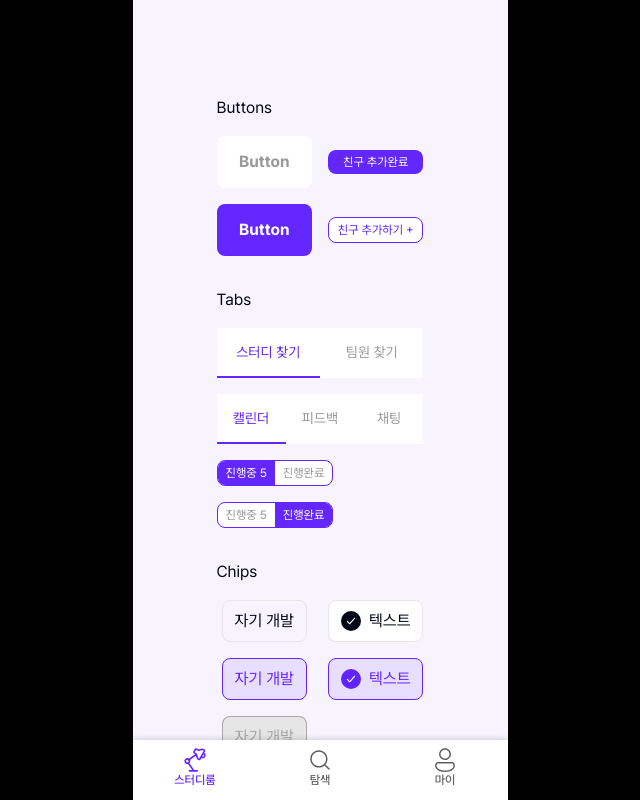
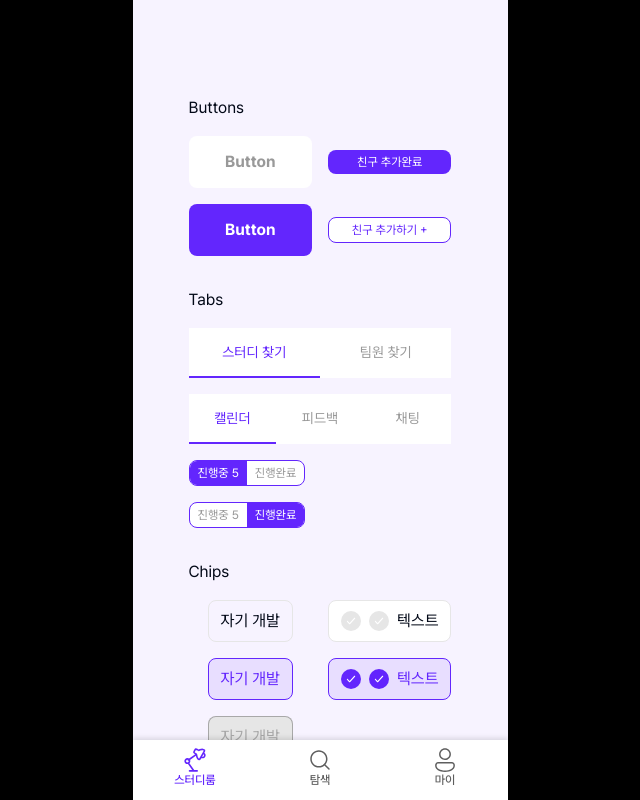
Before and after one commit to SuaJeong-winter/Swith_snProject, a Next.js app: page /component-demo in a window 1280 px wide. Shown: the top 800 px of the page, without its empty margins (320-960 px from the left). Built offline with nearby package versions, Linux system fonts and the light colour scheme.

Commit message:
refactor: chip 컴포넌트 secondary 스타일 수정 및 아이콘 추가

```diff
--- a/src/components/ui/chip.tsx
+++ b/src/components/ui/chip.tsx
@@ -3,6 +3,7 @@ import * as TogglePrimitive from '@radix-ui/react-toggle'
 import { cva, type VariantProps } from 'class-variance-authority'
 
 import { cn } from '~/utils/cn'
+import ChipCheck from '~/assets/chip_check.svg'
 
 const chipVariants = cva(
   'inline-flex items-center justify-center rounded-lg text-normal font-normal ring-offset-background transition-colors hover:bg-muted hover:text-muted-foreground focus-visible:outline-none focus-visible:ring-2 focus-visible:ring-ring focus-visible:ring-offset-2 disabled:pointer-events-none disabled:opacity-50 gap-2',
@@ -12,7 +13,7 @@ const chipVariants = cva(
         default:
           'border border-meetie-gray-20 bg-transparent hover:bg-primary/10 hover:text-primary data-[state=on]:bg-primary/10 data-[state=on]:text-primary data-[state=on]:border-primary',
         secondary:
-          'border border-meetie-gray-20 bg-background hover:bg-primary/10 hover:text-primary data-[state=on]:bg-primary/10 data-[state=on]:text-primary data-[state=on]:border-primary',
+          'border border-meetie-gray-20 bg-background hover:bg-primary/10 hover:text-primary data-[state=on]:bg-primary/10 data-[state=on]:text-primary data-[state=on]:border-primary [&>svg]:hover:text-primary/50 [&>svg]:data-[state=on]:text-primary [&>svg]:text-meetie-gray-20',
         muted:
           'bg-meetie-gray-20 border border-meetie-gray-40/80 text-meetie-gray-40/80',
       },
@@ -31,12 +32,15 @@ const Chip = React.forwardRef<
   React.ElementRef<typeof TogglePrimitive.Root>,
   React.ComponentPropsWithoutRef<typeof TogglePrimitive.Root> &
     VariantProps<typeof chipVariants>
->(({ className, variant, size, ...props }, ref) => (
+>(({ className, variant, size, children, ...props }, ref) => (
   <TogglePrimitive.Root
     ref={ref}
     className={cn(chipVariants({ variant, size, className }))}
     {...props}
-  />
+  >
+    {variant === 'secondary' && <ChipCheck />}
+    {children}
+  </TogglePrimitive.Root>
 ))
 
 Chip.displayName = TogglePrimitive.Root.displayName
```
Also changed, not shown: src/assets/chip_check.svg (added).
